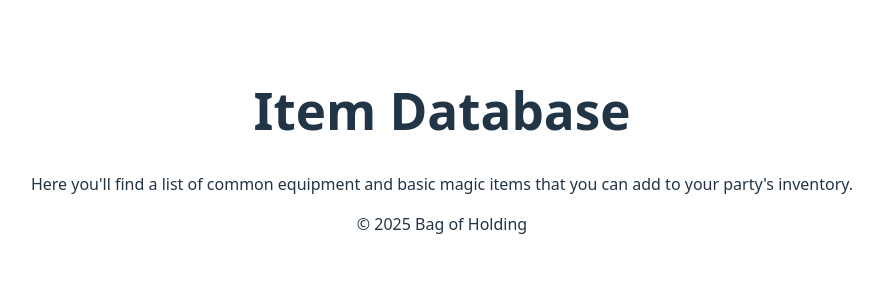
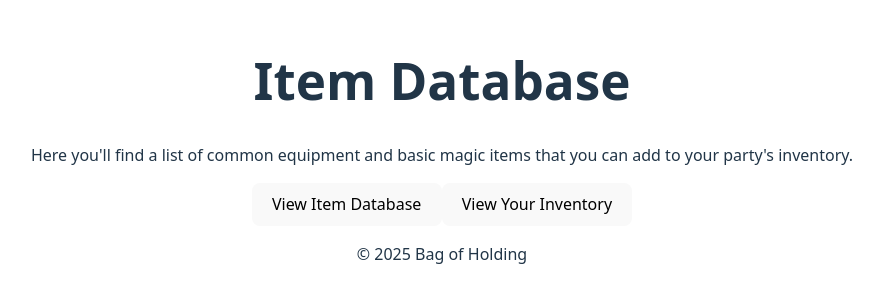
Before and after one commit to Jmsteele01/Bag-of-Holding, a React (Vite) app: page /items in a window 1280 px wide. Shown: the part 250-552 px from the top of the page, without its empty margins (198-1081 px from the left). Built offline with nearby package versions, Linux system fonts and the light colour scheme.

Commit message:
basic item object created

```diff
--- a/src/pages/HomePage.jsx
+++ b/src/pages/HomePage.jsx
@@ -1,5 +1,17 @@
 import React from 'react';
 import { useNavigate } from "react-router-dom";
+
+let itemlist = {
+  name: "",
+  category: "",
+  magical: {
+    isMagic: false,
+    attunement: false
+  },
+  description: "",
+  quantity: 1,
+  rarity: ""
+}
 
 function HomePage() {
 
--- a/src/pages/ItemsPage.jsx
+++ b/src/pages/ItemsPage.jsx
@@ -7,7 +7,10 @@
         <h1>Item Database</h1>
         <p>Here you'll find a list of common equipment and basic magic items that you can add to your party's inventory.</p>
       </header>
-
+      <div className="item-list">
+          <button onClick={() => navigate("/items")} className="homepage-button">View Item Database</button>
+          <button onClick={() => navigate("/inventory")} className="homepage-button">View Your Inventory</button>
+      </div>
       <footer className="homepage-footer">
         <p>&copy; 2025 Bag of Holding</p>
       </footer>
```
